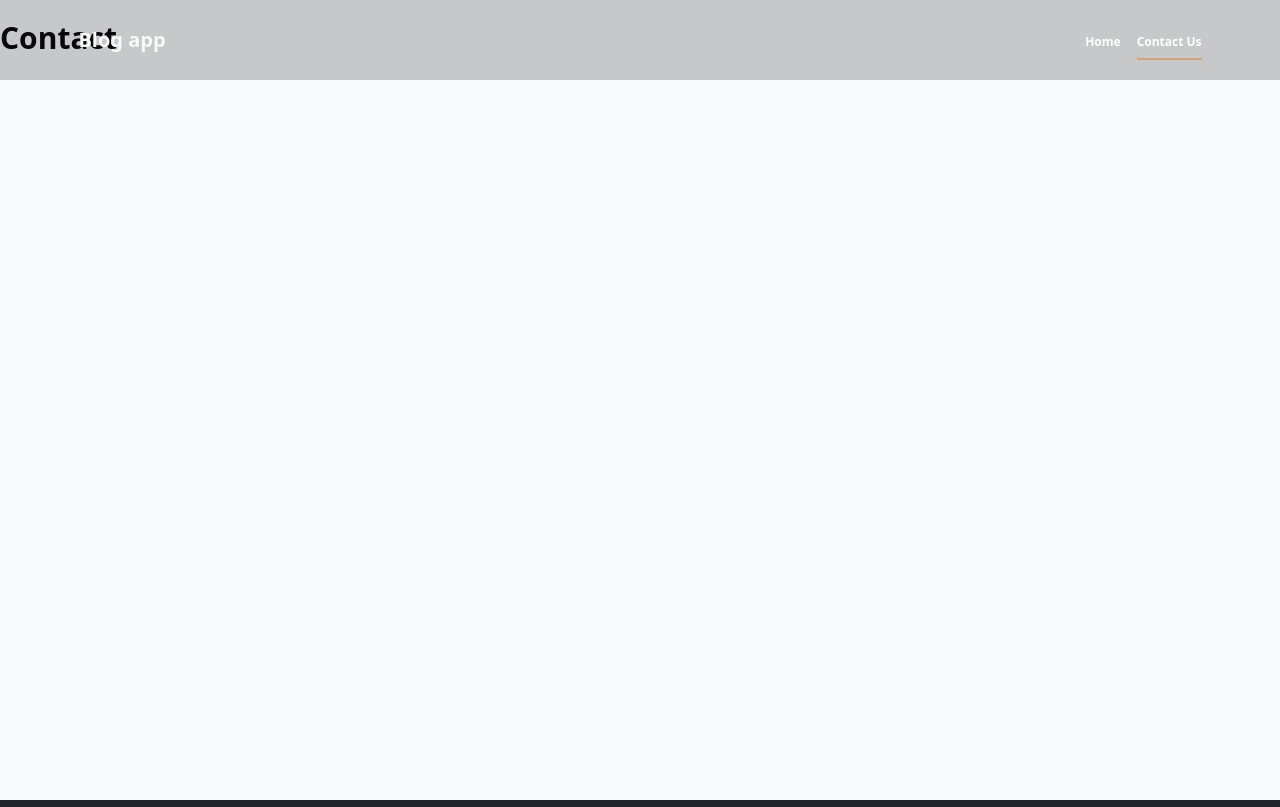
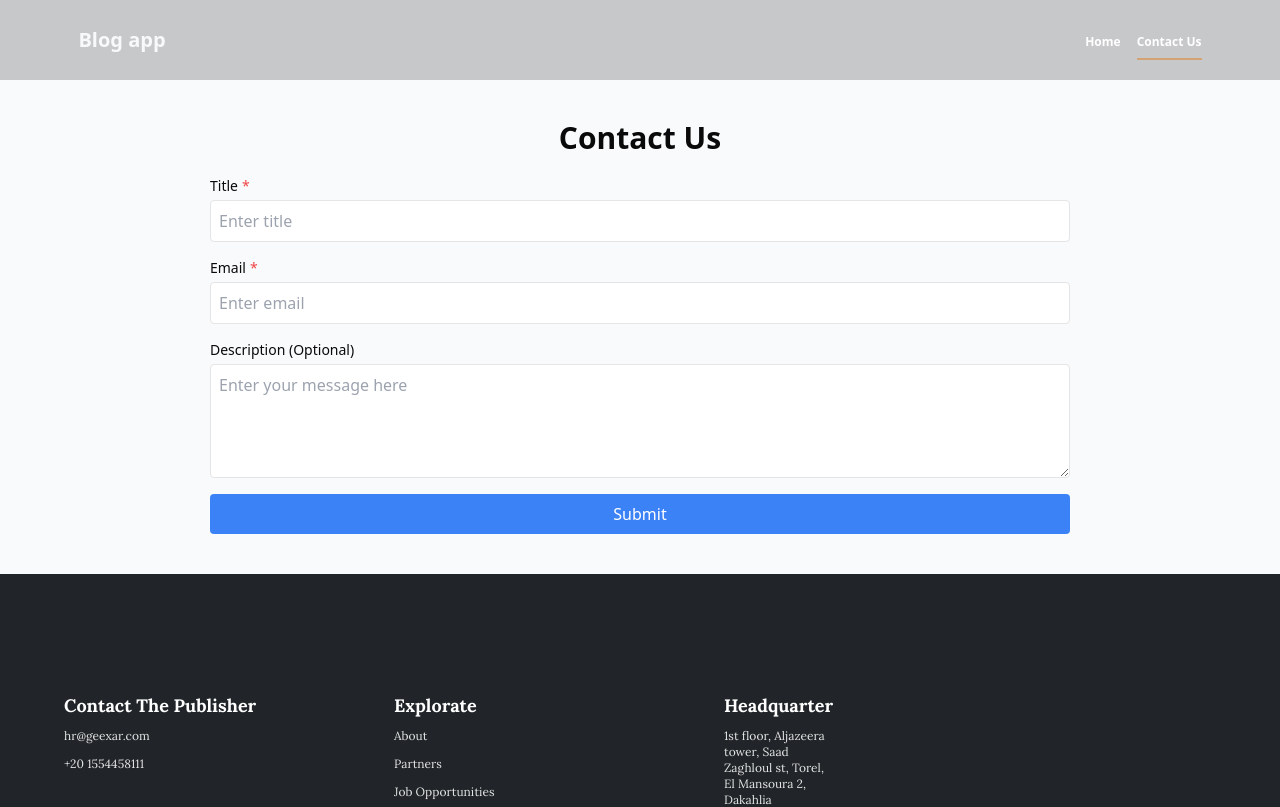
Before and after one commit to Baseldiab/blog-application, a Next.js app: page /contact in a window 1280 px wide. Shown: the top 807 px of the page. Built offline with nearby package versions, Linux system fonts and the light colour scheme.

Commit message:
upload and add contact form

```diff
--- a/app/blog/[id]/page.tsx
+++ b/app/blog/[id]/page.tsx
@@ -42,7 +42,7 @@ export default async function BlogDetailsPage({
     }
 
     return (
-      <main className="min-h-screen p-0 bg-gray-50">
+      <main className="flex-1 min-h-screen p-0 bg-gray-50">
         <DetailsHeaderSection blog={blog} user={user} />
 
         <BlogsDetailsContentSection blog={blog} user={user} />
--- a/app/contact/page.tsx
+++ b/app/contact/page.tsx
@@ -4,6 +4,7 @@ import { generateMetadata } from "@/components/util/generate-metadata";
 import HomeHeaderSection from "@/components/home/header-section";
 import BlogPostSection from "@/components/home/blog-post-section";
 import BlogsSection from "@/components/home/blogs-section/blogs-section";
+import ContactForm from "@/components/contact-us/contact-form";
 
 export const metadata = generateMetadata({
   title: "Contact",
@@ -11,8 +12,14 @@ export const metadata = generateMetadata({
 
 export default function ContactPage() {
   return (
-    <main className="min-h-screen p-0 bg-gray-50">
-      <h1 className="text-3xl font-bold py-5">Contact</h1>
+    <main className="flex-1 p-0 bg-gray-50">
+      <header className="flex items-center justify-center md:mt-[100px] mt-[100px]">
+        <h1 className="text-3xl font-bold py-5">Contact Us</h1>
+      </header>
+
+      <section className=" container pb-10  !max-w-[860px]">
+        <ContactForm />
+      </section>
     </main>
   );
 }
--- a/app/page.tsx
+++ b/app/page.tsx
@@ -11,7 +11,7 @@ export const metadata = generateMetadata({
 
 export default function HomePage() {
   return (
-    <main className="min-h-screen p-0 bg-gray-50">
+    <main className="flex-1 min-h-screen p-0 bg-gray-50">
       <HomeHeaderSection />
 
       <BlogsSection />
--- /dev/null
+++ b/components/contact-us/contact-form.tsx
@@ -0,0 +1,109 @@
+"use client";
+
+import { zodResolver } from "@hookform/resolvers/zod";
+import { useForm } from "react-hook-form";
+import * as z from "zod";
+
+import Swal from "sweetalert2";
+
+// rules
+import { contactFormSchema } from "@/components/rules/rules-validation";
+
+type ContactFormValues = z.infer<typeof contactFormSchema>;
+
+export default function ContactForm() {
+  const {
+    register,
+    handleSubmit,
+    formState: { errors },
+  } = useForm<ContactFormValues>({
+    resolver: zodResolver(contactFormSchema),
+    defaultValues: {
+      title: "",
+      email: "",
+      description: "",
+    },
+  });
+
+  function onSubmit(data: ContactFormValues) {
+    console.log(data);
+
+    Swal.fire({
+      position: "top-end",
+      icon: "success",
+      title: "Your message has been sent successfully",
+      showConfirmButton: false,
+      timer: 1500,
+    });
+    // Handle form submission here
+  }
+
+  return (
+    <form onSubmit={handleSubmit(onSubmit)} className="flex flex-col gap-4">
+      <div className="flex flex-col gap-1">
+        <label
+          htmlFor="title"
+          className="text-sm font-medium flex items-start gap-1"
+        >
+          Title
+          <span className="text-red-500">*</span>
+        </label>
+        <input
+          id="title"
+          type="text"
+          placeholder="Enter title"
+          className="rounded border p-2"
+          {...register("title")}
+        />
+        {errors.title && (
+          <span className="text-sm text-red-500">{errors.title.message}</span>
+        )}
+      </div>
+
+      <div className="flex flex-col gap-1">
+        <label
+          htmlFor="email"
+          className="text-sm font-medium flex items-start gap-1"
+        >
+          Email
+          <span className="text-red-500">*</span>
+        </label>
+        <input
+          id="email"
+          type="email"
+          placeholder="Enter email"
+          className="rounded border p-2"
+          {...register("email")}
+        />
+        {errors.email && (
+          <span className="text-sm text-red-500">{errors.email.message}</span>
+        )}
+      </div>
+
+      <div className="flex flex-col gap-1">
+        <label htmlFor="description" className="text-sm font-medium">
+          Description (Optional)
+        </label>
+        <textarea
+          id="description"
+          placeholder="Enter your message here"
+          className="rounded border p-2"
+          rows={4}
+          {...register("description")}
+        />
+        {errors.description && (
+          <span className="text-sm text-red-500">
+            {errors.description.message}
+          </span>
+        )}
+      </div>
+
+      <button
+        type="submit"
+        className="rounded bg-blue-500 px-4 py-2 text-white hover:bg-blue-600"
+      >
+        Submit
+      </button>
+    </form>
+  );
+}
--- /dev/null
+++ b/components/rules/rules-validation.ts
@@ -0,0 +1,21 @@
+import * as z from "zod";
+
+export const contactFormSchema = z.object({
+  title: z.string().min(3, {
+    message: "Title must be at least 3 characters"
+  }),
+  email: z.string().email({
+    message: "Please enter a valid email address"
+  }),
+  description: z.string().superRefine((val, ctx) => {
+    if (val.length > 0 && val.length < 3) {
+      ctx.addIssue({
+        code: z.ZodIssueCode.too_small,
+        minimum: 3,
+        type: "string",
+        inclusive: true,
+        message: "Description must be at least 3 characters if not empty",
+      });
+    }
+  }).optional(),
+});
--- a/package.json
+++ b/package.json
@@ -20,6 +20,7 @@
     "react-dom": "^18.2.0",
     "react-hook-form": "^7.51.0",
     "sonner": "^1.7.4",
+    "sweetalert2": "^11.15.10",
     "tailwind-merge": "^2.2.1",
     "tailwindcss-animate": "^1.0.7",
     "zod": "^3.22.4"
```
Also changed, not shown: 1 other file (tests, documents, lock files or other folders).
